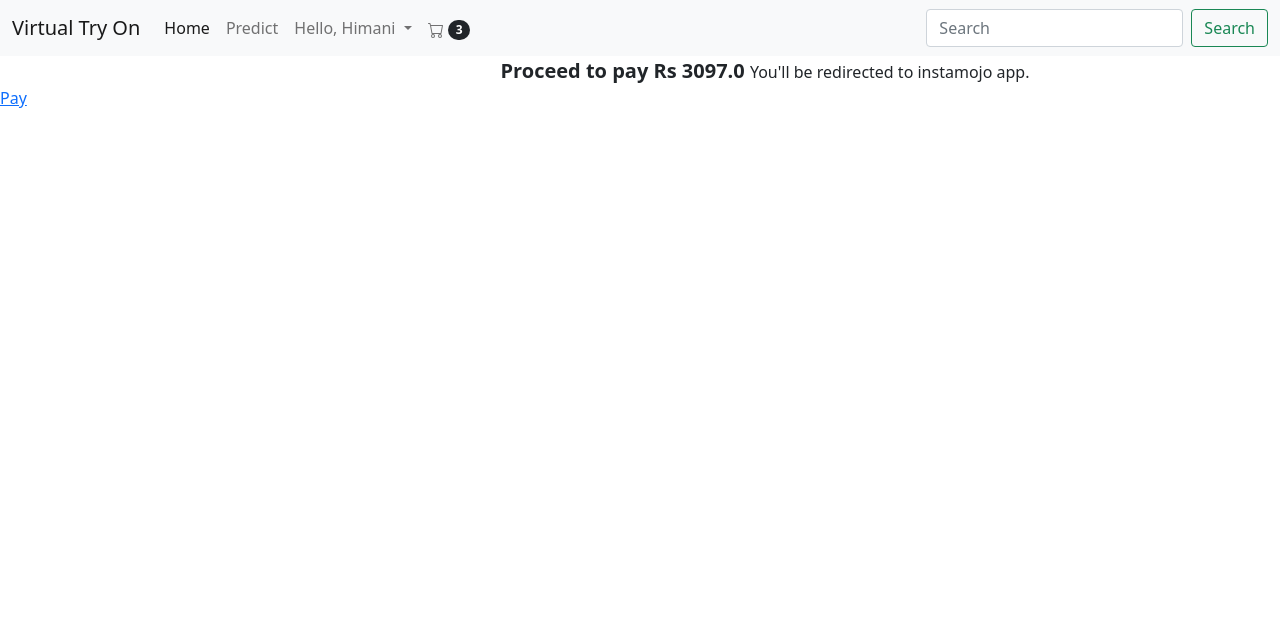
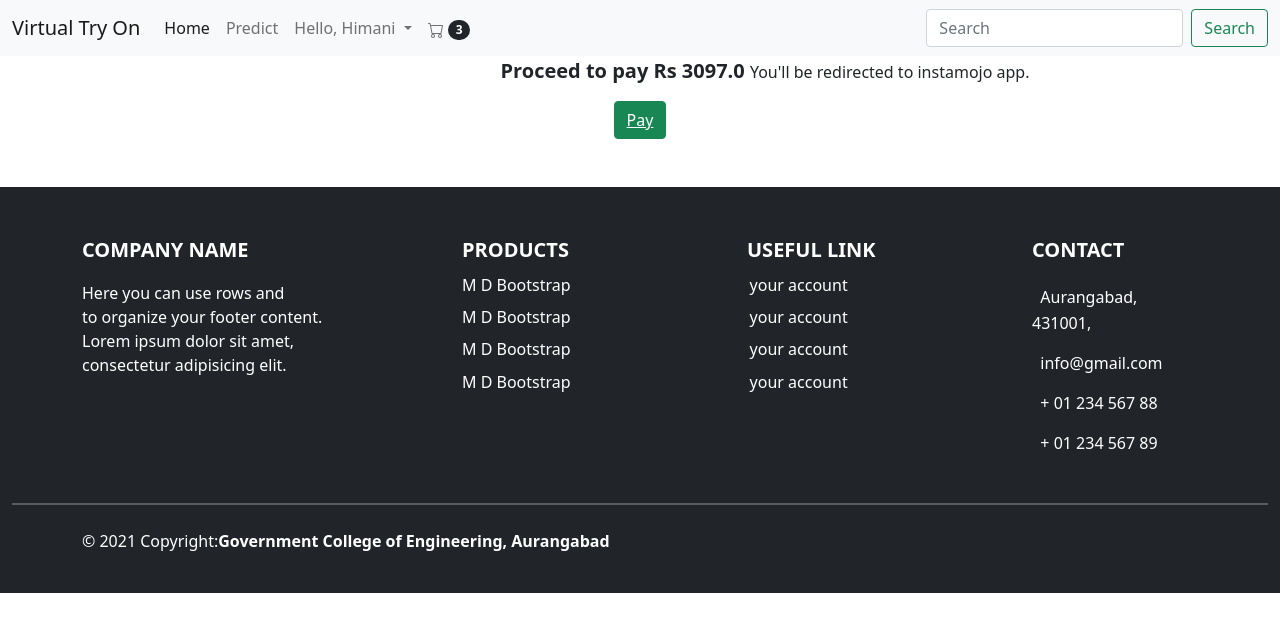
Before and after one commit to parnika11/ecommerce-try-on, a Flask app: page /checkout in a window 1280 px wide. Shown: the top 632 px of the page. Run offline with Flask 2, Linux system fonts and the light colour scheme; a user stored in the database is signed in; data comes from the database, SQL or seed files in the repository; some libraries are stand-ins or nearby versions.

Commit message:
Update checkout.html

```diff
--- a/templates/checkout.html
+++ b/templates/checkout.html
@@ -109,6 +109,60 @@
 <div id="total">
 	<span id="subtotal">Proceed to pay Rs {{totalPrice}} </span> You'll be redirected to instamojo app.
 </div>
-<a href="/instamojo">Pay</a>
+<div class="text-center">
+	<button type="button" class="btn btn-success"><a class="text-white" href="/instamojo">Pay</a></button>
+  </div>
+
+  <!--footer-->
+<div class="container-fluid bg-dark text-white mt-5">
+	<div class="container">
+	<div class="row ">
+	  <div class="col-xl-4 col-lg-4 col-md-4 col-sm-12 col-12 footer pt-5">
+		<p style="font-size:20px;text-transform: uppercase;font-weight: 800;" data-aos="slide-right">company name</p>
+		<p data-aos="slide-right">Here you can use rows and<br>
+		to organize your footer content.<br>
+		Lorem ipsum dolor sit amet,<br>
+		consectetur adipisicing elit.<br></p>
+	  </div>
+	  <div class="col-xl-3 pt-5 hide-girl">
+		<span style="font-size:20px;text-transform: uppercase;font-weight: 800;" data-aos="zoom-in-left">products</span><br>
+		<p style="margin-top:3%" data-aos="slide-up">M D Bootstrap</p>
+		<p style="margin-top:-3%" data-aos="slide-up">M D Bootstrap</p>
+		<p style="margin-top:-3%" data-aos="slide-up">M D Bootstrap</p>
+		<p style="margin-top:-3%;" data-aos="slide-up">M D Bootstrap</p>
+	 </div>
+	  <div class="col-xl-3 col-lg-4 col-md-4 col-sm-12 col-12 footer  pt-5">
+		<span style="font-size:20px;text-transform: uppercase;font-weight: 800;" class="text-center" data-aos="zoom-in-left">useful link</span><br>
+		<p style="margin-top:3%;margin-left:1%;"data-aos="fade-up">your account</p>
+		<p style="margin-top:-3%;margin-left:1%;"data-aos="fade-up">your account</p>
+		<p style="margin-top:-3%;margin-left:1%;"data-aos="fade-up">your account</p>
+		<p style="margin-top:-3%;margin-left:1%;"data-aos="fade-up">your account</p>
+	  </div>
+	  <div class="col-xl-2 col-lg-4 col-md-4 col-sm-12 col-12 footer pt-5 pb-3">
+		<p style="font-size:20px;text-transform: uppercase;font-weight: 800;" data-aos="slide-left">contact</p>
+		<p data-aos="fade-up"><i class="fa fa-home" aria-hidden="true" style="font-size:20px;"></i>&nbsp; Aurangabad, 431001,</p>
+		<p data-aos="fade-up"><i class="fa fa-envelope" aria-hidden="true"></i>&nbsp; info@gmail.com</p>
+		<p data-aos="fade-up"><i class="fa fa-phone" aria-hidden="true"></i>&nbsp; + 01 234 567 88</p>
+		<p data-aos="fade-up"><i class="fa fa-print" aria-hidden="true"></i>&nbsp; + 01 234 567 89</p>
+	  </div>
+	</div>
+  </div>
+  <hr style="color:white;width:100%;border:1px solid">
+  <div class="container mt-4 pb-4">
+	<div class="row">
+	  <div class="col-12 col-xl-6 col-lg-6 col-md-6 col-sm-6 ">
+		<p>© 2021 Copyright:<span style="font-weight:600">Government College of Engineering, Aurangabad</span></p>
+	  </div>
+	  <div class="col-12 col-xl-6 col-lg-6 col-md-6 col-sm-6 icon-head">
+		<span class="icons-2"><i class="fa fa-facebook" aria-hidden="true"></i></span>
+		<span class="icons-3"><i class="fa fa-twitter" aria-hidden="true"></i></span>
+		<span class="icons-1"><i class="fa fa-google-plus" aria-hidden="true"></i></span>
+		<span class="icons"><i class="fa fa-instagram" aria-hidden="true"></i></span>
+	  </div>
+	</div>
+  </div>
+  </div>
+	<!--footer-->
+
 </body>
 </html>
```
